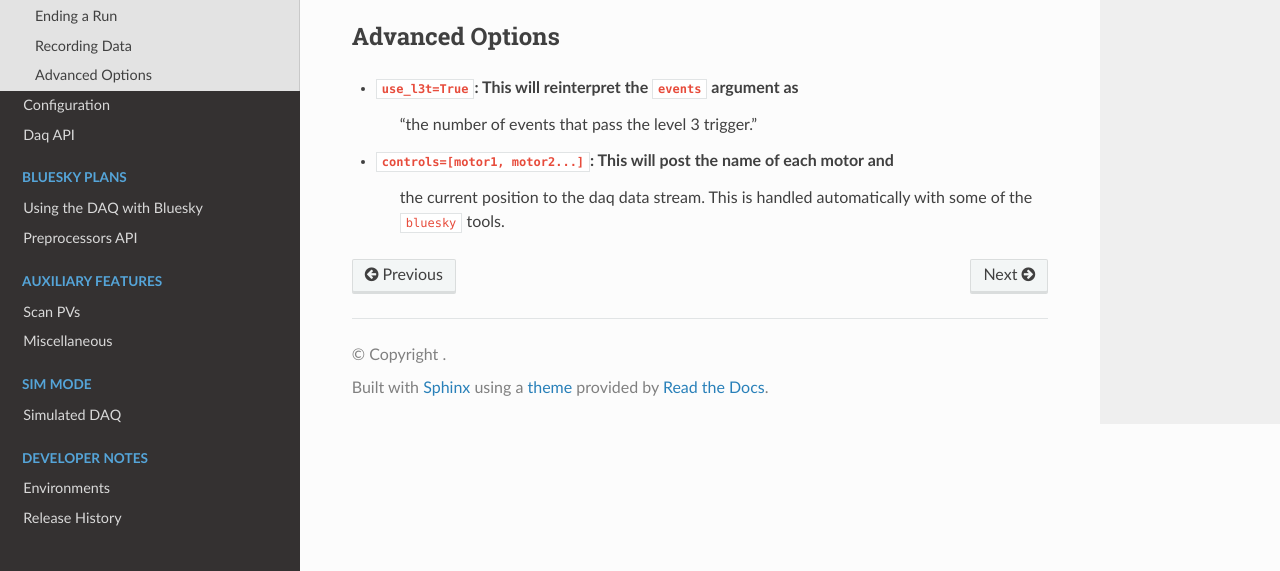
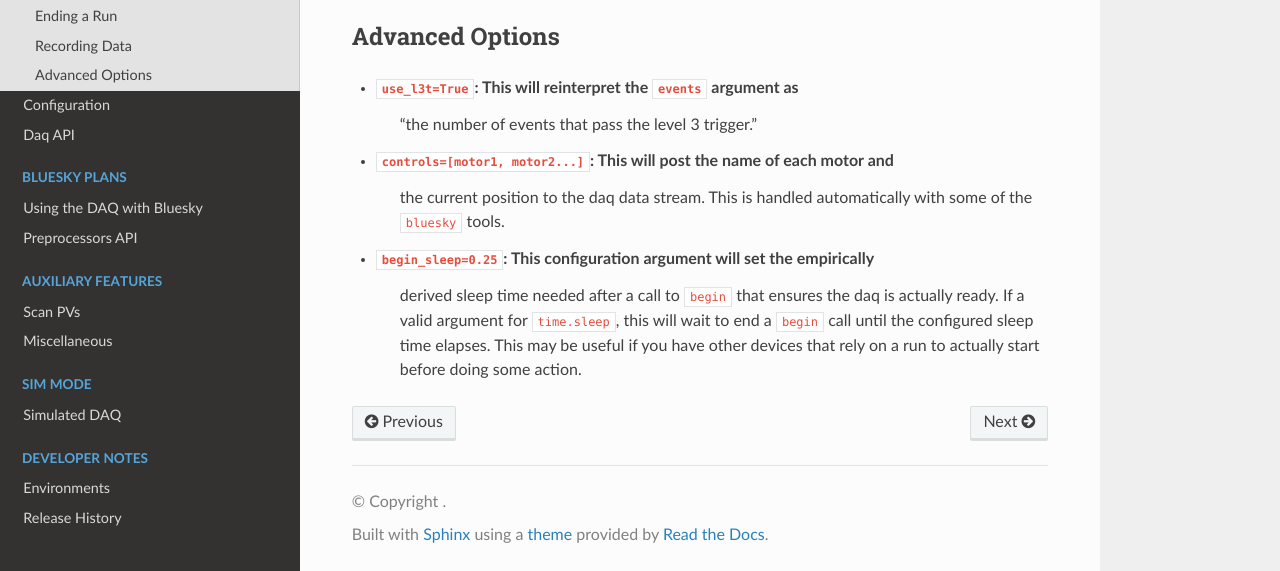
Before and after one commit to slactjohnson/pcdsdaq, a Sphinx documentation site: the page built from docs/source/daq_basic.rst, in a window 1280 px wide and 900 px high, scrolled down 2385 px, cut to the strip 329-900 px from the top of the window. Built offline with Sphinx 7.4.7 and the Read the Docs theme 2.0.0, drawn with Linux system fonts in a browser that asks for light colours.

Commit message:
DOC: document the new config option

```diff
--- a/docs/source/daq_basic.rst
+++ b/docs/source/daq_basic.rst
@@ -157,3 +157,10 @@ Advanced Options
 - ``controls=[motor1, motor2...]``: This will post the name of each motor and
                     the current position to the daq data stream. This is
                     handled automatically with some of the ``bluesky`` tools.
+- ``begin_sleep=0.25``: This configuration argument will set the empirically
+                    derived sleep time needed after a call to ``begin`` that
+                    ensures the daq is actually ready. If a valid argument for
+                    ``time.sleep``, this will wait to end a ``begin`` call
+                    until the configured sleep time elapses. This may be
+                    useful if you have other devices that rely on a run to
+                    actually start before doing some action.
```
Also changed, not shown: 1 other file.
